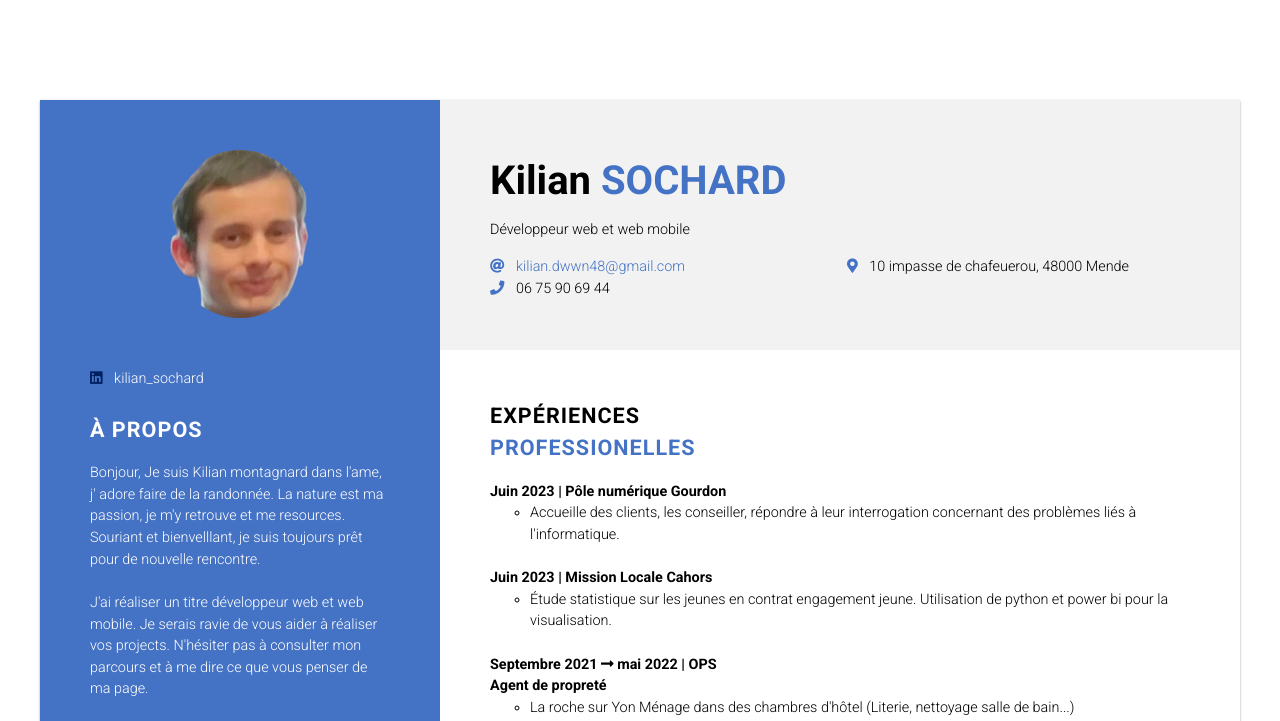
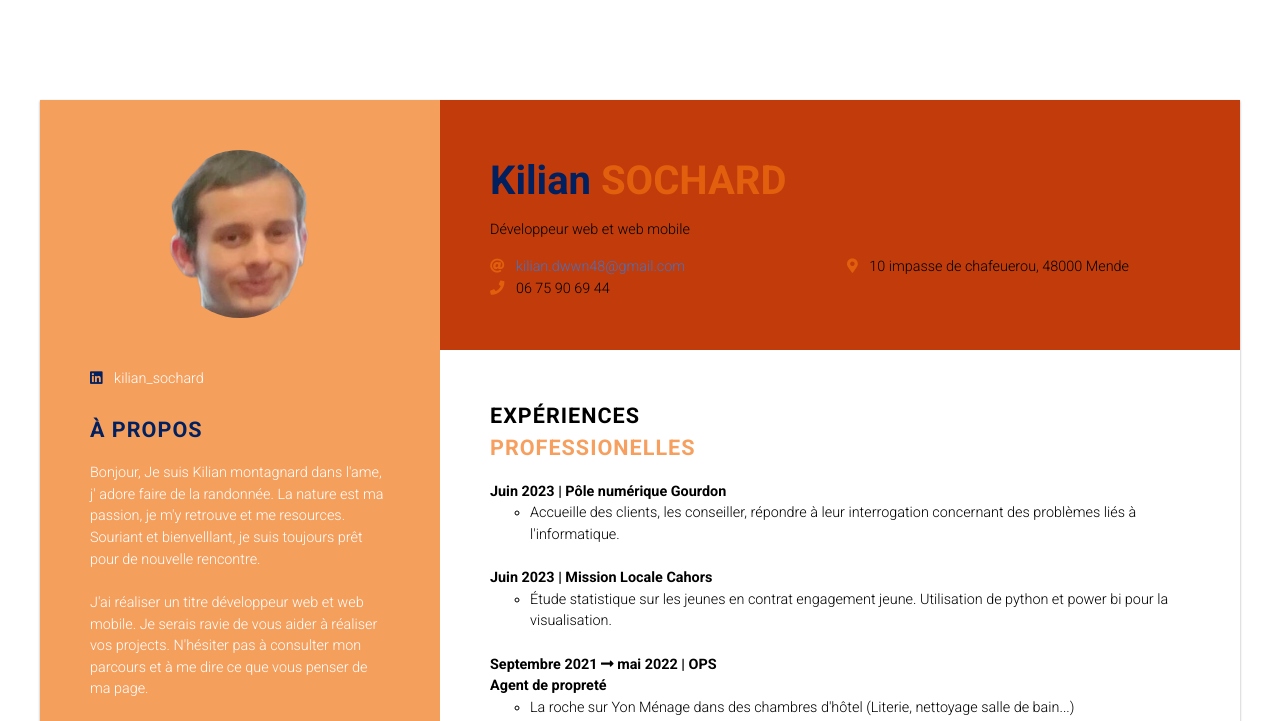
Before and after one commit to Floconi/cv_dev_web, a plain HTML site: page index.html in a window 1280 px wide. Shown: the top 721 px of the page. Drawn offline with Linux system fonts and the light colour scheme.

Commit message:
update
css

```diff
--- a/css/style.css
+++ b/css/style.css
@@ -37,7 +37,7 @@
 }
 
 .text-blue{
-    color: #4472C4;
+  color: #f17110ac;
 }
 
 .text-darkblue{
@@ -69,10 +69,21 @@
 .left-column{
   grid-area: left-column;
   padding: 50px;
-    background-color: #4472C4;
+  background-color: #f17110ac;
   color: white;
 }
-
+h1{
+    color: #002060;
+}
+h1 span{
+    color: black;
+}
+.left-column h2{
+    color: #002060;
+}
+.centre_interet strong{
+    color: #002060;
+}
 .portait{
   border-radius: 50%;
   max-width: 150px;
@@ -103,7 +114,7 @@
 .header{
   grid-area: header;
   padding: 50px;
-    background-color: #F2F2F2;
+  background-color: #c23c0b;
   display: flex;
   flex-direction: column;
   justify-content: center;
--- a/index.html
+++ b/index.html
@@ -54,7 +54,7 @@
                   Anglais, niveau scolaire
                 </p>
               </div>
-              <div class="section">
+              <div class="section centre_interet">
                 <h2>Centres d'intérêt</h2>
                 <p>
                     <strong>Jeu de logique</strong>
```
Lines whose indentation alone changed are shown as unchanged.
